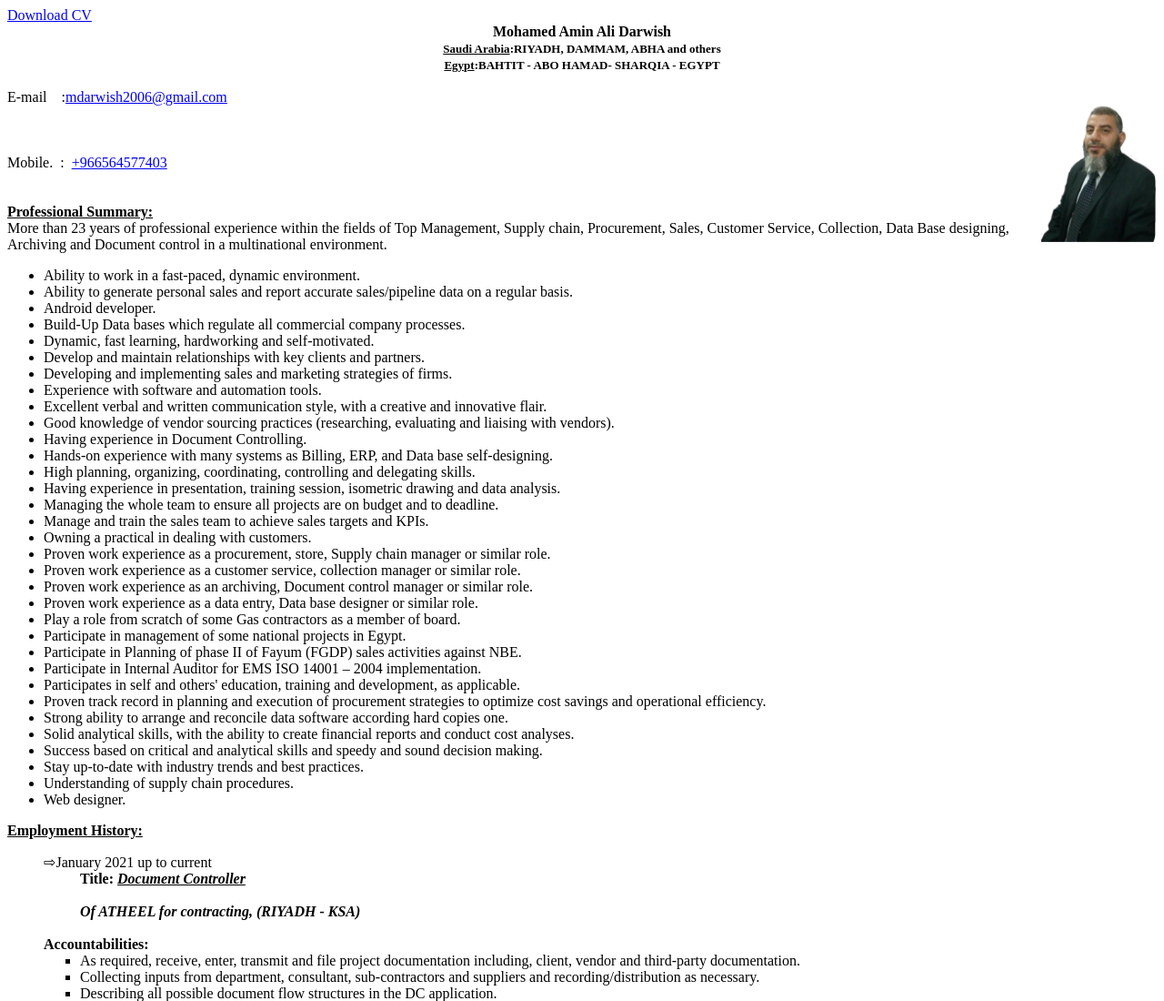
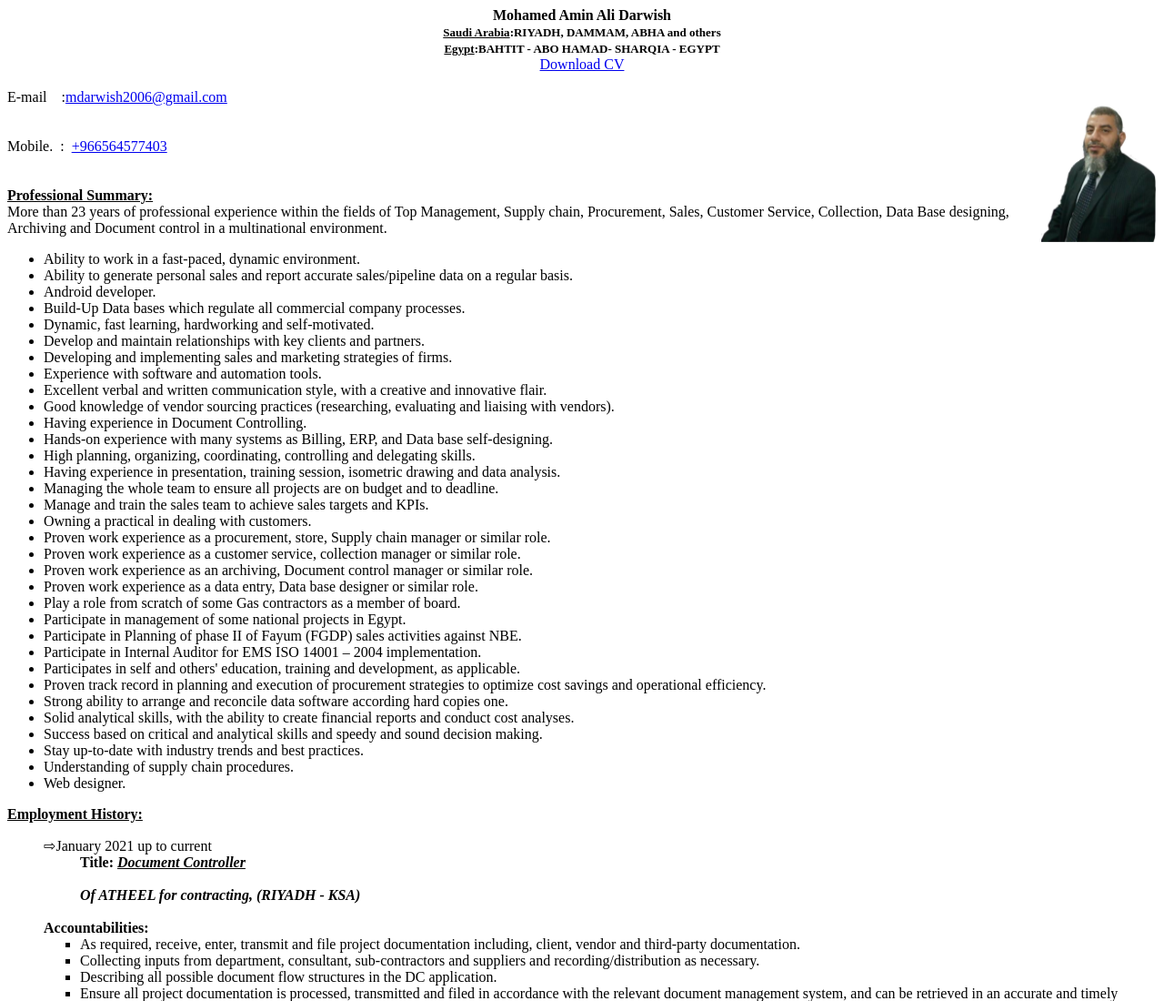
Before and after one commit to riadion/Mohamed_Darwish_CV, a plain HTML site: page index.html in a window 1280 px wide. Shown: the top 1100 px of the page at 91% size. Drawn offline with Linux system fonts and the light colour scheme.

Commit message:
downtitle1

```diff
--- a/index.html
+++ b/index.html
@@ -10,7 +10,7 @@
 </head>
 <body>
     <div id="outer">
-        <div class="reqtangle"><a align="right" href="Mohamed Darwish'CV 2023.pdf">Download CV</a>
+        <div class="reqtangle">
             <div align="center">
                 <b><span style="font-size: 60;">Mohamed Amin Ali Darwish</span></b>
             </div>
@@ -18,11 +18,13 @@
                 <b><span style="font-size: small;"><span><u>Saudi Arabia</u></span>:RIYADH, DAMMAM, ABHA and others</span></b>
                 <br>
                 <b><span style="font-size: small;"><span><u>Egypt</u></span>:BAHTIT - ABO HAMAD- SHARQIA - EGYPT</span></b>
+                <br>
+                <a align="right" href="Mohamed Darwish'CV 2023.pdf">Download CV</a>
             </div>
         </div>
         <br>
         <div>
-            <span>E-mail &nbsp;&nbsp;&nbsp;:<a href="mailto:mdarwish2006@gmail.com">mdarwish2006@gmail.com</a></span><img align="right" border="0" height="170" src="me1.png" width="130"/><br>
+            <span>E-mail &nbsp;&nbsp;&nbsp;:<a href="mailto:mdarwish2006@gmail.com">mdarwish2006@gmail.com</a></span><img align="right" border="0" height="170" src="me1.png" width="130"/>
 
             <br>
             <br>
```
